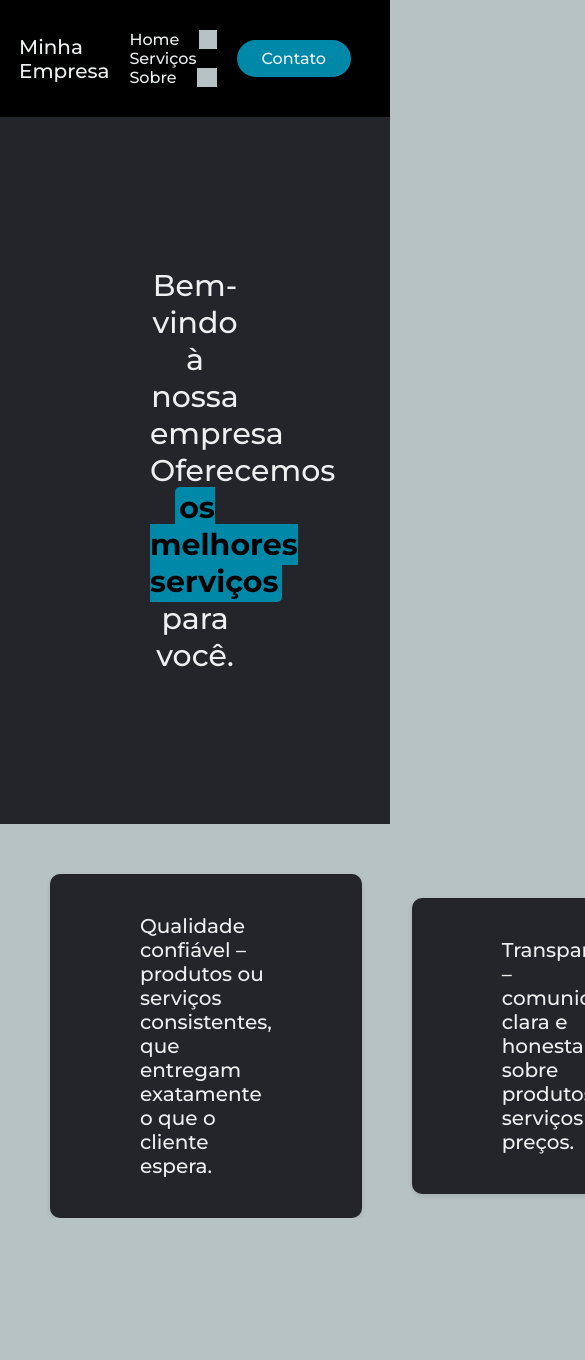
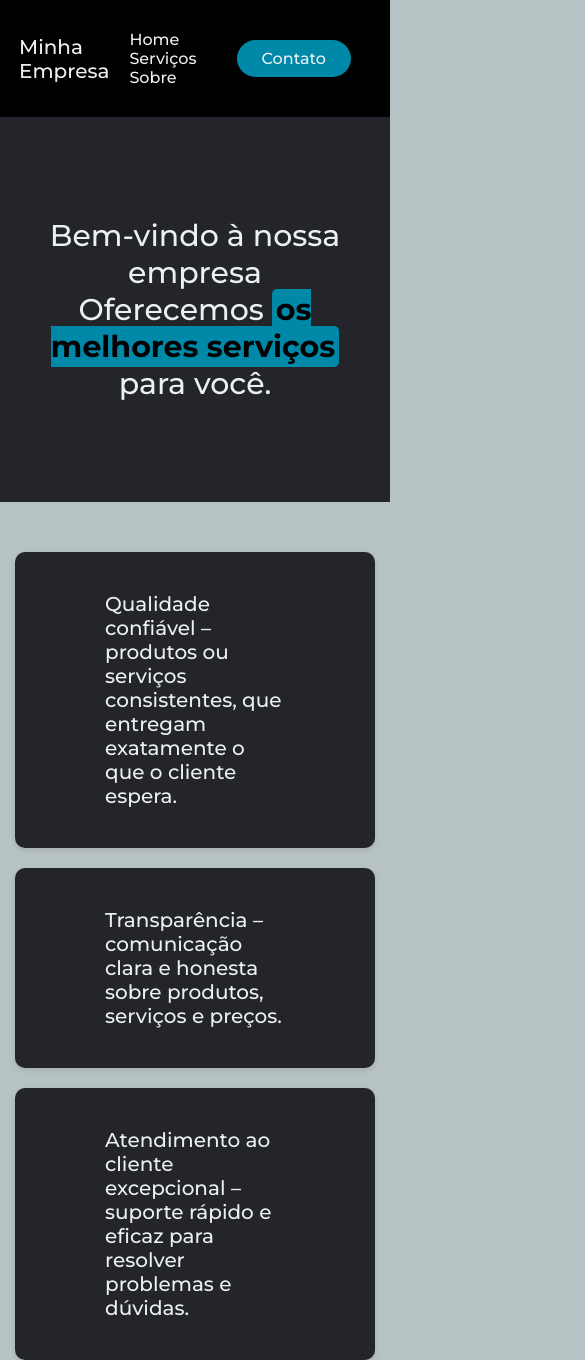
Before and after one commit to Jopako/LandingPage, a plain HTML site: page index.html in a window 390 px wide. Shown: the top 1360 px of the page, 585 px wide, since content can reach past the window. Before the commit the page ends 1218 px from the top, so only its background shows below. Drawn offline with Linux system fonts and the light colour scheme; a web font is replaced by a local one.

Commit message:
Finalizado.

```diff
--- a/styles.css
+++ b/styles.css
@@ -6,6 +6,11 @@
     margin: 0;
     padding: 0;
     background-color: rgb(183, 194, 197);
+}
+
+ul
+{
+   background-color: black;
 }
 
 li,a,button,h1
@@ -108,6 +113,7 @@ button:hover
     justify-content:space-between;
     gap: 50px;
     padding: 0 50px;
+
 }
 
 .beneficio
@@ -145,3 +151,17 @@ button:hover
     border-radius: 5px;
     font-weight: bold;
 }
+
+@media (max-width: 768px)
+{
+    .container_1
+    {
+        flex-direction: column; /* empilha os cards */
+        gap: 20px;
+        padding: 0 15px;
+    }
+
+    .hero_content {
+        padding: 100px 15px; /* reduz padding em telas pequenas */
+    }
+}
```
